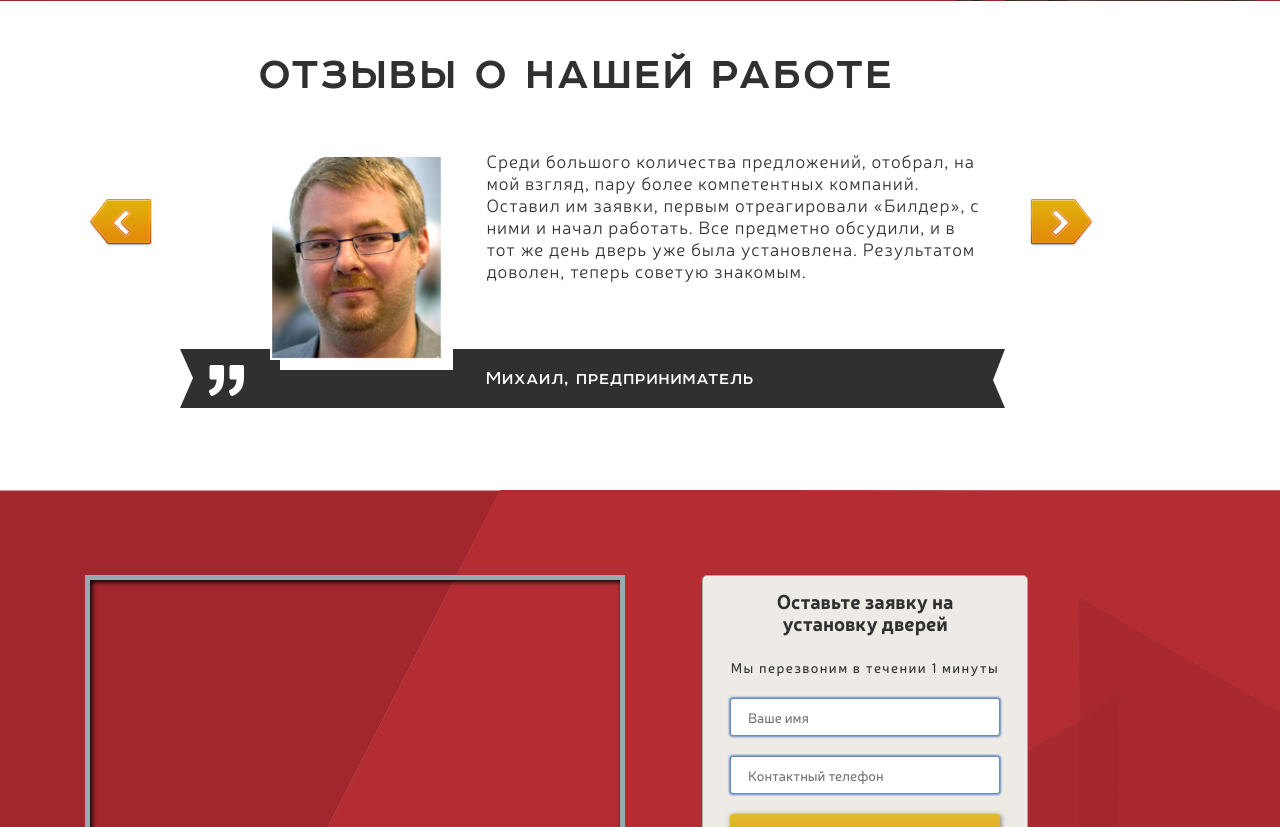
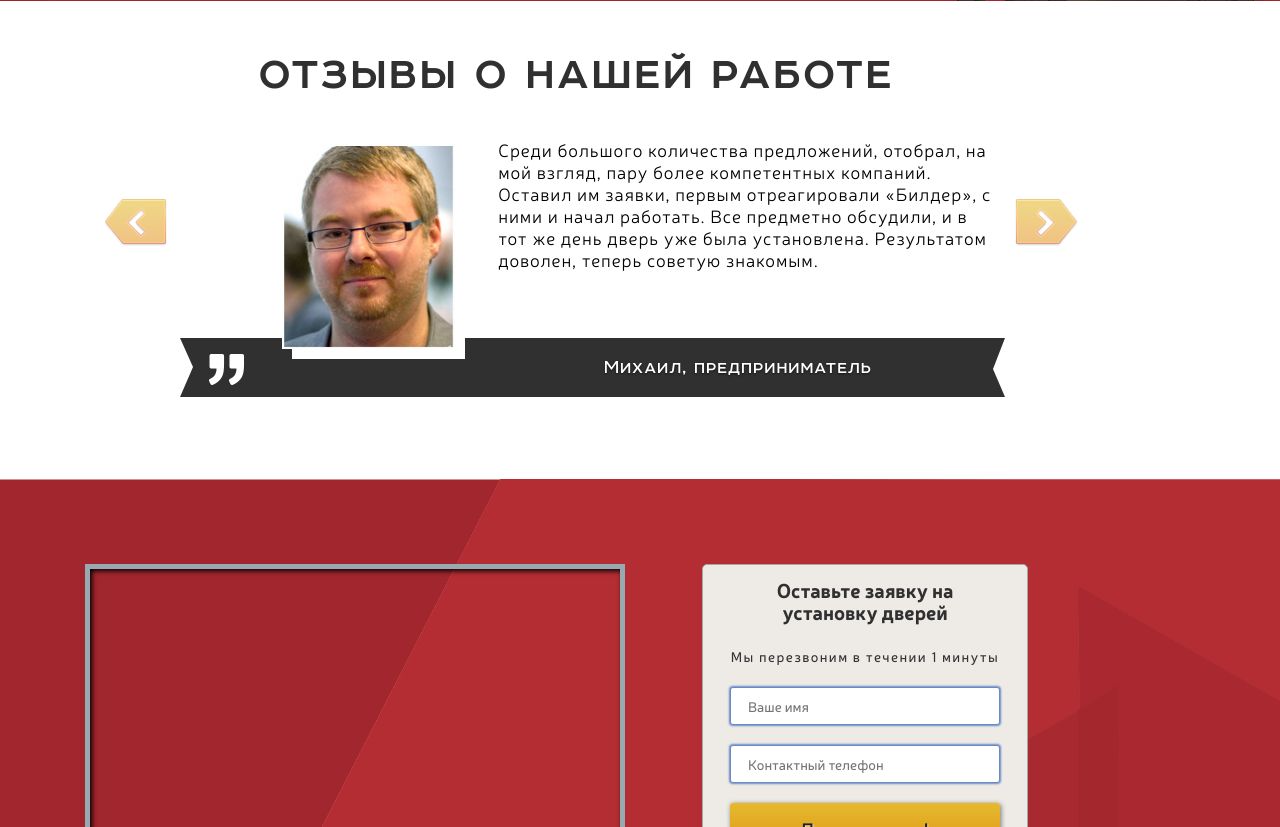
Before and after one commit to miskovaleksey/doors, a PHP site: page / in a window 1280 px wide. Shown: the part 5673-6500 px from the top of the page. Run offline with PHP 8.4, Linux system fonts and the light colour scheme; some libraries are stand-ins or nearby versions.

Commit message:
change carousel

```diff
--- a/css/index.css
+++ b/css/index.css
@@ -1047,46 +1047,40 @@ body .reviews h1 {
     }
 }
 
-body .reviews .carusel {
+body .reviews .carousel {
   position: relative;
   margin-top: 40px;
 }
-body .reviews .carusel .links a {
+body .reviews .carousel .links a {
   position: absolute;
   top: 59px;
   display: inline-block;
   width: 66px;
   height: 51px;
 }
-body .reviews .carusel .links .left {
+body .reviews .carousel .links .left {
   left: -76px;
   background: url('../image/carusel-arrow-left.png') no-repeat 0 0;
 }
-body .reviews .carusel .links .right {
+body .reviews .carousel .links .right {
   right: -76px;
   background: url('../image/carusel-arrow-right.png') no-repeat 0 0;
 }
-body .reviews .carusel .viewport {
-  overflow: hidden;
-  width: 825px;
+
+body .reviews .carousel .carousel-inner .item {
+  font-size: 16px;
+  vertical-align: top;
+  height: 257px;
 }
-@media (min-width: 0px) and (max-width: 1200px) {
-  body .reviews .carusel .viewport {
-    width: 100%;
-  }
+body .reviews .carousel .carousel-inner .carousel-caption {
+  display: inline-block;
+  height: 100%;
+  width: 100%;
+  left:0;
+  padding-top: 24px;
+  padding-bottom: 0;
 }
-
-body .reviews .carusel .viewport .wrapper {
-  font-size: 0;
-  width:2475px;
-}
-body .reviews .carusel .viewport .wrapper .item {
-  display: inline-block;
-  font-size: 16px;
-  padding-top: 15px;
-  vertical-align: top;
-}
-body .reviews .carusel .viewport .wrapper .item .image {
+body .reviews .carousel .carousel-inner .item .image {
   display: inline-block;
   width: 173px;
   height: 205px;
@@ -1095,48 +1089,51 @@ body .reviews .carusel .viewport .wrapper .item .image {
   box-shadow: 10px 10px 0px 0px #fff;
 }
 @media (min-width: 0px) and (max-width: 1200px) {
-  body .reviews .carusel .viewport .wrapper .item .image {
+  body .reviews .carousel .carousel-inner .item .image {
     margin-left: 70px;
   }
 }
 @media (min-width: 0px) and (max-width: 991px) {
-    body .reviews .carusel .viewport .wrapper .item .image {
+    body .reviews .carousel .carousel-inner .item .image {
       width: 130px;
       height: auto;
     }
 }
 
-body .reviews .carusel .viewport .wrapper .item .image img {
+body .reviews .carousel .carousel-inner .item .image img {
   max-width: 100%;
 }
-body .reviews .carusel .viewport .wrapper .item .desc {
+body .reviews .carousel .carousel-inner .item .desc {
   display: inline-block;
   margin-left: 40px;
   margin-top: -5px;
   vertical-align: top;
   width: 60%;
+  color: #000;
+  text-align: left;
+  text-shadow: none;
 }
 @media (min-width: 0px) and (max-width: 991px) {
-  body .reviews .carusel .viewport .wrapper .item .desc {
+  body .reviews .carousel .carousel-inner .item .desc {
     margin-top: 0px;
     margin-left: 30px;
   }
 }
 
-body .reviews .carusel .viewport .wrapper .item .desc p {
+body .reviews .carousel .carousel-inner .item .desc p {
   font-size: 18px;
   font-weight: 200;
   letter-spacing: 0.9px;
   line-height: 22px;
 }
 @media (min-width: 0px) and (max-width: 991px) {
-  body .reviews .carusel .viewport .wrapper .item .desc p {
+  body .reviews .carousel .carousel-inner .item .desc p {
     font-size: 14px;
     line-height: 16px;
   }
 }
 
-body .reviews .carusel .viewport .wrapper .item .autor{
+body .reviews .carousel .carousel-inner .item .autor{
   margin-top: -11px;
   padding: 15px 15px 15px 306px;
   background: url('../image/carusel-autor-bg.png') no-repeat 0 0;
@@ -1147,7 +1144,7 @@ body .reviews .carusel .viewport .wrapper .item .autor{
   letter-spacing: 1px;
 }
 @media (min-width: 0px) and (max-width: 991px) {
-  body .reviews .carusel .viewport .wrapper .item .autor{
+  body .reviews .carousel .carousel-inner .item .autor{
     margin-top: 0px;
      /*padding: 0px 15px 0px 306px;*/
      font-size: 16px;
--- a/index.php
+++ b/index.php
@@ -664,7 +664,85 @@
         <h1>Отзывы о нашей работе</h1>
       </div>
       <div class="clearfix"></div>
-      <div class="col-lg-9 col-lg-offset-1 col-xs-offset-1 col-xs-10 carusel">
+      <div class="col-lg-9 col-lg-offset-1 col-xs-offset-1 col-xs-10">
+        <div id="carousel-example-generic" class="carousel slide" data-pause="true">
+
+          <!-- Wrapper for slides -->
+          <div class="carousel-inner">
+            <div class="item active">
+              <div class="carousel-caption">
+                <div class="image">
+                  <img src="./image/reviews-01.jpg">
+                </div>
+                <div class="desc">
+                  <p>Среди большого количества предложений, отобрал, на мой взгляд, пару более компетентных компаний. Оставил им заявки, первым отреагировали «Билдер», с ними и начал работать. Все предметно обсудили, и в тот же день дверь уже была установлена. Результатом доволен, теперь советую знакомым.
+                  </p>
+                </div>
+                <div class="autor">Михаил, предприниматель</div>
+              </div>
+            </div>
+            <div class="item">
+              <div class="carousel-caption">
+                <div class="image">
+                  <img src="./image/reviews-02.jpg">
+                </div>
+                <div class="desc">
+                  <p>Мы делали срочный предпродажный ремонт в квартире, и сроки для нас были очень важны. Двери установили очень качественно, без проблем и переделок. Отличный вариант для тех, кому нужно установить двери быстро и по приемлемой цене, да и вообще хорошая фирма.</p>
+                </div>
+                <div class="autor">Максим, риэлтор</div>
+                </div>
+            </div>
+            <div class="item">
+              <div class="carousel-caption">
+                <div class="image">
+                  <img src="./image/reviews-03.jpg">
+                </div>
+                <div class="desc">
+                  <p>Не было времени искать тех, кто поставит мне двери, решила найти мастера через интернет. Высыпалось КУЧА предложений, посмотрела на отзывы — позвонила и НИ ЧУТОЧКИ не прогадала! Заменили все двери в 4-х комнатной квартире, со скидками получилась очень хорошая экономия. Теперь советую всем моим подругам.</p>
+                </div>
+                <div class="autor">Светлана, руководитель</div>
+                </div>
+            </div>
+           <div class="item">
+              <div class="carousel-caption">
+                <div class="image">
+                  <img src="./image/reviews-04.jpg">
+                </div>
+                <div class="desc">
+                  <p>В свой загородный дом я решила поставить новые двери. Дошло дело до установки, но муж постоянно был занят. Попробовала поработать с несколькими компаниями: одни обсчитали, других ждала весь день. Обратилась в «Билдер» — в тот же день приехал приятный молодой человек, который сделал мне все, как я хотела. Никаких ошибок в установке муж не нашел (сам строитель).</p>
+                </div>
+                <div class="autor">Ирина, педагог</div>
+                </div>
+            </div>
+
+          </div>
+
+          <!-- Controls -->
+          <div class="links">
+            <a class="left carousel-control" href="#carousel-example-generic" role="button" data-slide="prev">
+            </a>
+          </div>
+          <div class="links">
+            <a class="right carousel-control" href="#carousel-example-generic" role="button" data-slide="next">
+            </a>
+          </div>
+        </div>
+      </div>
+
+
+
+
+
+
+
+
+
+
+
+
+
+
+<!--       <div class="col-lg-9 col-lg-offset-1 col-xs-offset-1 col-xs-10 carusel">
         <div class="links">
           <a href="#" class="arrow left"></a>
         </div>
@@ -713,7 +791,7 @@
         <div class="links">
           <a href="#" class="arrow right"></a>
         </div>
-      </div>
+      </div> -->
 
     </div>
   </section>
--- a/javascript/carousel.js
+++ b/javascript/carousel.js
@@ -35,7 +35,7 @@ Carousel.prototype = {
   },
 
   moveTo: function(index){
-    console.log(' before index ', index);
+    // console.log(' before index ', index);
     if(index < 0)
       index = this.count-1;
 
--- a/javascript/doors.js
+++ b/javascript/doors.js
@@ -33,7 +33,10 @@ jQuery(function(){
     $('#popup').modal('show');
   })
 
-  new Carousel('#section-reviews .carusel');
+  // new Carousel('#section-reviews .carusel');
+
+  //$('.carousel').carousel();
+  //$('.carousel').carousel('pause');
 
   function installMap(lat, log){
     var coords = [lat,log];
```
